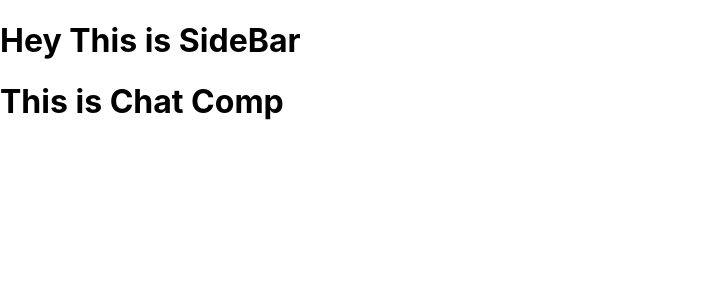
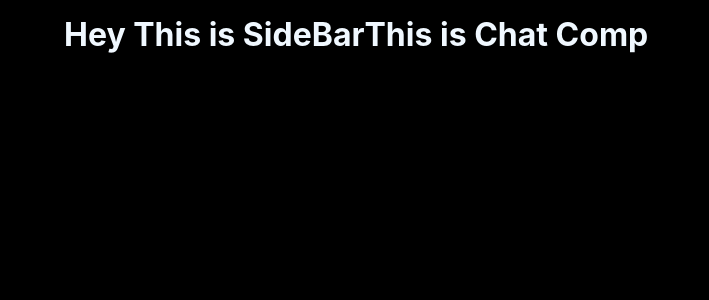
Before and after one commit to kunal-08/app-clones, a React (Create React App) app in the folder whatsapp/: page / in a window 1280 px wide. Shown: the top 300 px of the page, without its empty margins (0-709 px from the left). Built offline with nearby package versions, Linux system fonts and the light colour scheme; the HTML template or start-up script is replaced by a standard one.

Commit message:
added components -- 01

```diff
--- /dev/null
+++ b/whatsapp/public/index.html
@@ -0,0 +1,41 @@
+<!DOCTYPE html>
+<html lang="en">
+  <head>
+    <meta charset="utf-8" />
+    <meta name="viewport" content="width=device-width, initial-scale=1" />
+    <meta name="theme-color" content="#000000" />
+    <meta
+      name="description"
+      content="Web site created using create-react-app"
+    />
+    <!--
+      manifest.json provides metadata used when your web app is installed on a
+      user's mobile device or desktop. See https://developers.google.com/web/fundamentals/web-app-manifest/
+    -->
+    <link rel="manifest" href="%PUBLIC_URL%/manifest.json" />
+    <!--
+      Notice the use of %PUBLIC_URL% in the tags above.
+      It will be replaced with the URL of the `public` folder during the build.
+      Only files inside the `public` folder can be referenced from the HTML.
+
+      Unlike "/favicon.ico" or "favicon.ico", "%PUBLIC_URL%/favicon.ico" will
+      work correctly both with client-side routing and a non-root public URL.
+      Learn how to configure a non-root public URL by running `npm run build`.
+    -->
+    <title>React App</title>
+  </head>
+  <body>
+    <noscript>You need to enable JavaScript to run this app.</noscript>
+    <div id="root"></div>
+    <!--
+      This HTML file is a template.
+      If you open it directly in the browser, you will see an empty page.
+
+      You can add webfonts, meta tags, or analytics to this file.
+      The build step will place the bundled scripts into the <body> tag.
+
+      To begin the development, run `npm start` or `yarn start`.
+      To create a production bundle, use `npm run build` or `yarn build`.
+    -->
+  </body>
+</html>
--- a/whatsapp/src/App.css
+++ b/whatsapp/src/App.css
@@ -0,0 +1,20 @@
+.app{
+    display: grid;
+    place-items: center;
+    height: 100vh;
+    background-color: #000000;
+    color: aliceblue;
+}
+
+.app__body{
+    display: flex;
+    background-color: #282C341;
+    margin-top: -50px;
+    height: 90vh;
+    width: 90vw;
+}
+
+/*nav bg: #20232A*/
+/* grey #ECECEC*/
+/* dark -01 : #282C34 */
+/* dark-02: #20232A */
--- a/whatsapp/src/App.js
+++ b/whatsapp/src/App.js
@@ -6,8 +6,10 @@
 function App() {
     return (
         <div className="app">
-            <SideBar/>
-            <Chat/>
+            <div className="app__body">
+                <SideBar/>
+                <Chat/>
+            </div>
         </div>
     );
 }
--- a/whatsapp/src/index.css
+++ b/whatsapp/src/index.css
@@ -1,13 +1,17 @@
+* {
+    margin: 0;
+}
+
 body {
-  margin: 0;
-  font-family: -apple-system, BlinkMacSystemFont, 'Segoe UI', 'Roboto', 'Oxygen',
+    margin: 0;
+    font-family: -apple-system, BlinkMacSystemFont, 'Segoe UI', 'Roboto', 'Oxygen',
     'Ubuntu', 'Cantarell', 'Fira Sans', 'Droid Sans', 'Helvetica Neue',
     sans-serif;
-  -webkit-font-smoothing: antialiased;
-  -moz-osx-font-smoothing: grayscale;
+    -webkit-font-smoothing: antialiased;
+    -moz-osx-font-smoothing: grayscale;
 }
 
 code {
-  font-family: source-code-pro, Menlo, Monaco, Consolas, 'Courier New',
+    font-family: source-code-pro, Menlo, Monaco, Consolas, 'Courier New',
     monospace;
 }
```
Also changed, not shown: whatsapp/public/manifest.json (added), whatsapp/public/robots.txt (added), 1 other file (tests, documents, lock files or other folders).
